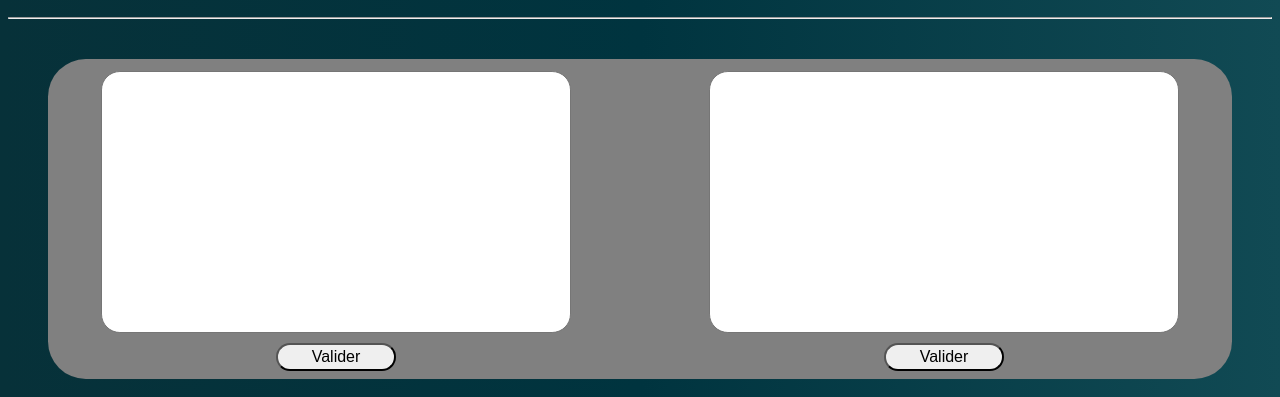
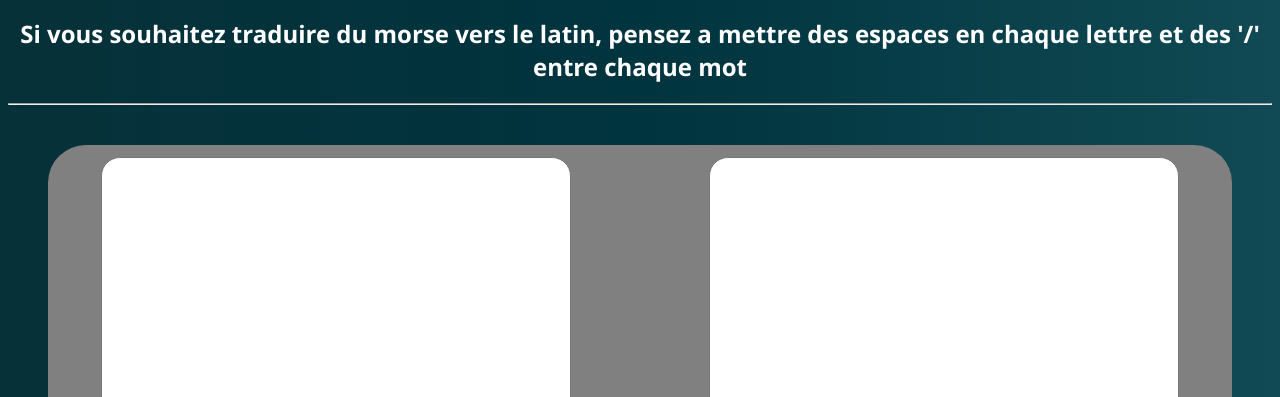
Before and after one commit to WernerWlff/Exercices_Individuels, a plain HTML site: page 5.Parlez_vous_le_morse/index.html in a window 1280 px wide. Shown: the part 122-519 px from the top of the page. Drawn offline with Linux system fonts and the light colour scheme.

Commit message:
Ajout affichage

```diff
--- a/5.Parlez_vous_le_morse/index.html
+++ b/5.Parlez_vous_le_morse/index.html
@@ -10,6 +10,7 @@
     <body>
         <h1> Traducteur Latin - Morse</h1>
         <h2>Ce traducteur peut traduire votre message en latin et en morse</h2>
+        <h2>Si vous souhaitez traduire du morse vers le latin, pensez a mettre des espaces en chaque lettre et des '/' entre chaque mot</h2>
         <hr>
 
         <div id="container">
```
